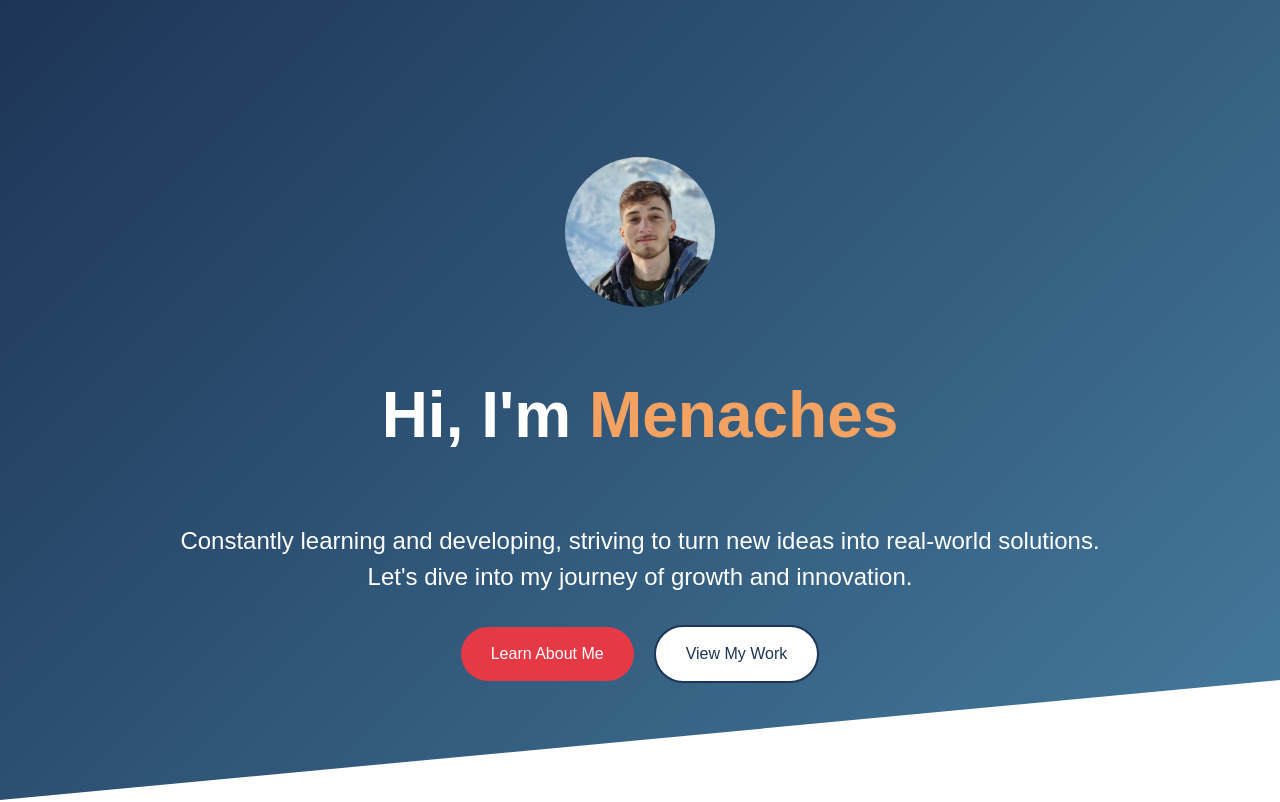
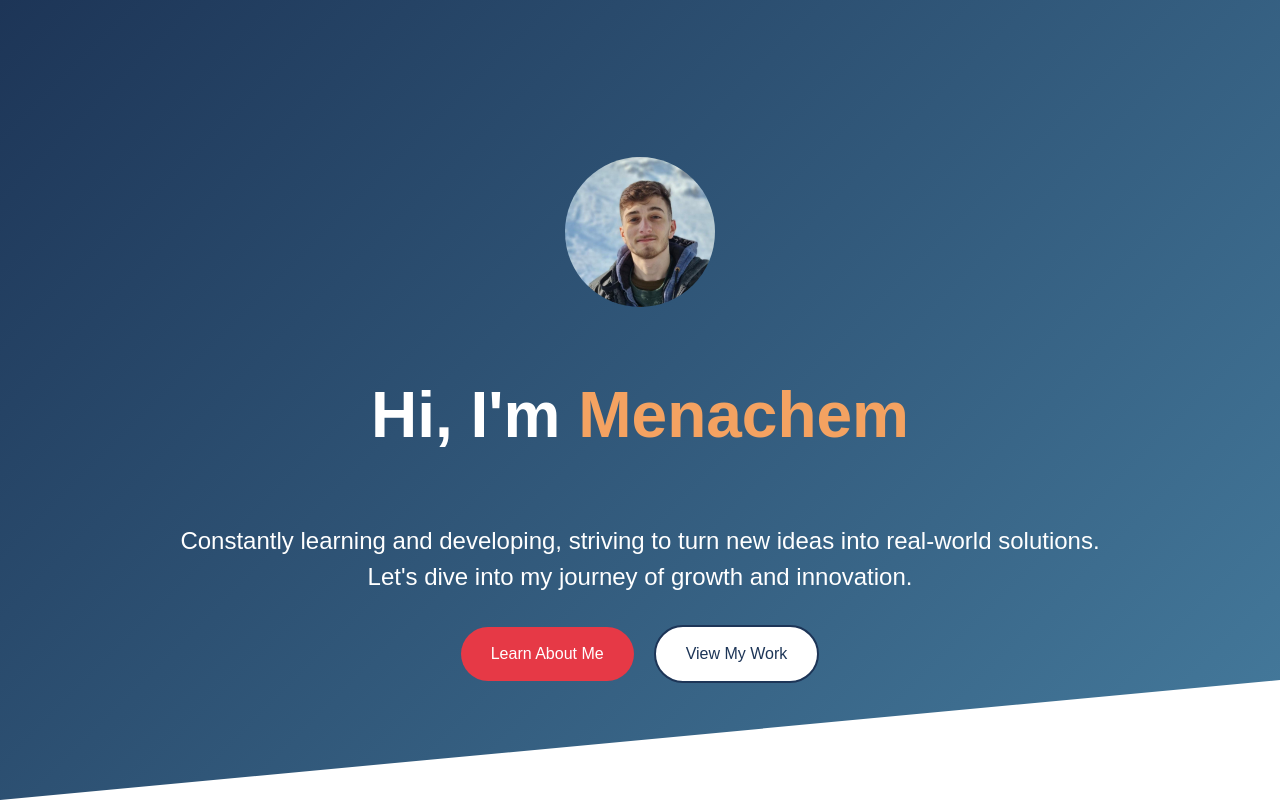
Before and after one commit to MenachemP2000/Portal, a React (Vite) app: page / in a window 1280 px wide. Shown: the top 802 px of the page. Built offline with nearby package versions, Linux system fonts and the light colour scheme.

Commit message:
Update App.jsx

```diff
--- a/src/App.jsx
+++ b/src/App.jsx
@@ -14,7 +14,7 @@ const App = () => {
         <div className="hero-content">
           <img src="/IMG-20210525-WA0008.jpg" alt="Menachem" className="profile-pic" />
           <h1>
-            Hi, I'm <span className="highlight">Menaches</span>
+            Hi, I'm <span className="highlight">Menachem</span>
           </h1>
           <p>
             Constantly learning and developing, striving to turn new ideas into real-world solutions.<br />
```
